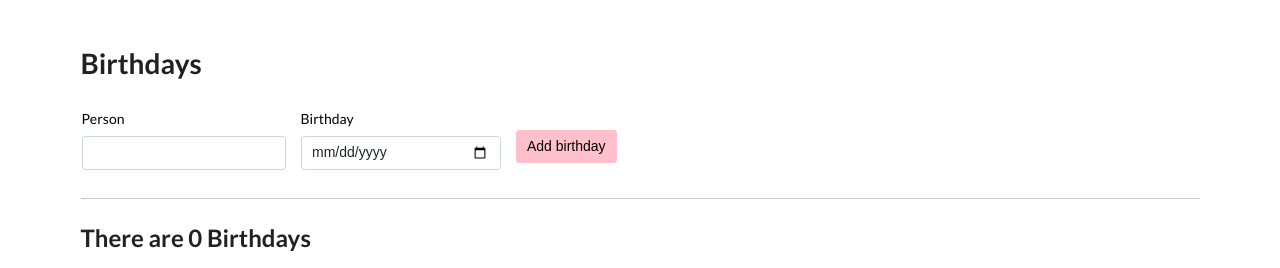
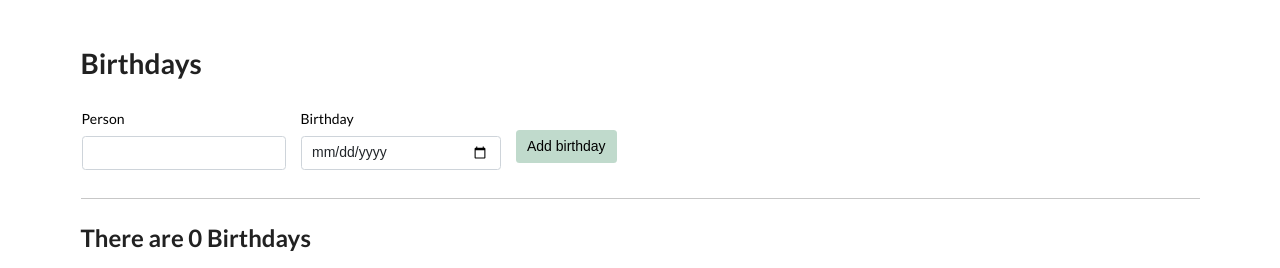
Before and after one commit to DarrenRobinson500/vercel_test, a Django app: page /birthdays in a window 1280 px wide. Shown: the part 307-575 px from the top of the page. Run offline with Django 4.2, Linux system fonts and the light colour scheme; data that the repository does not hold is empty; some libraries are stand-ins or nearby versions.

Commit message:
Monet colours

```diff
--- a/staticfiles_build/static/styles.css
+++ b/staticfiles_build/static/styles.css
@@ -2,8 +2,8 @@
 
 .btn-yak {
     color: black;
-    background-color: #ffc0cb;
-    border-color: #ffc0cb
+    background-color: #C0DACC;
+    border-color: #C0DACC
     padding: 10px
 }
 
--- a/staticfiles_build/styles.css
+++ b/staticfiles_build/styles.css
@@ -2,6 +2,6 @@
 
 .btn-yak {
     color: black;
-    background-color: #ffc0cb;
-    border-color: #ffc0cb
+    background-color: #C0DACC;
+    border-color: #C0DACC
 }
```
